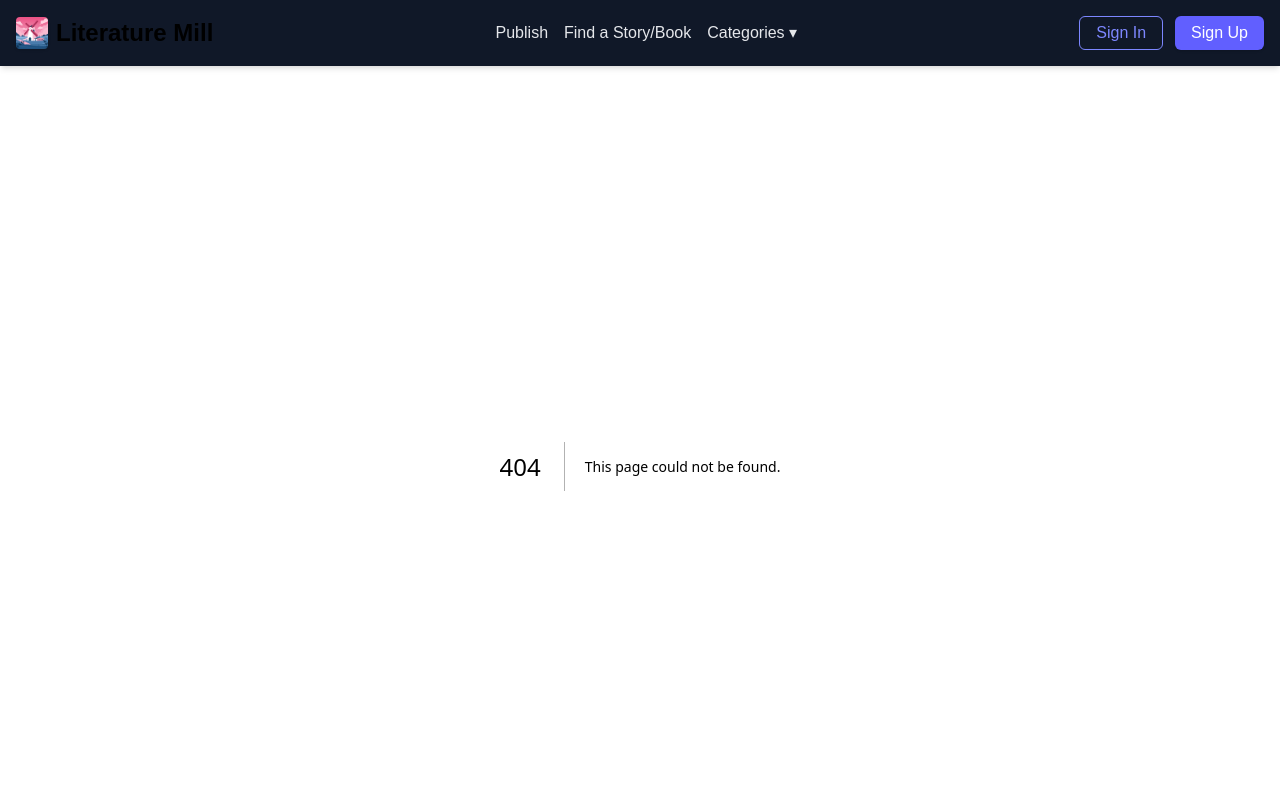
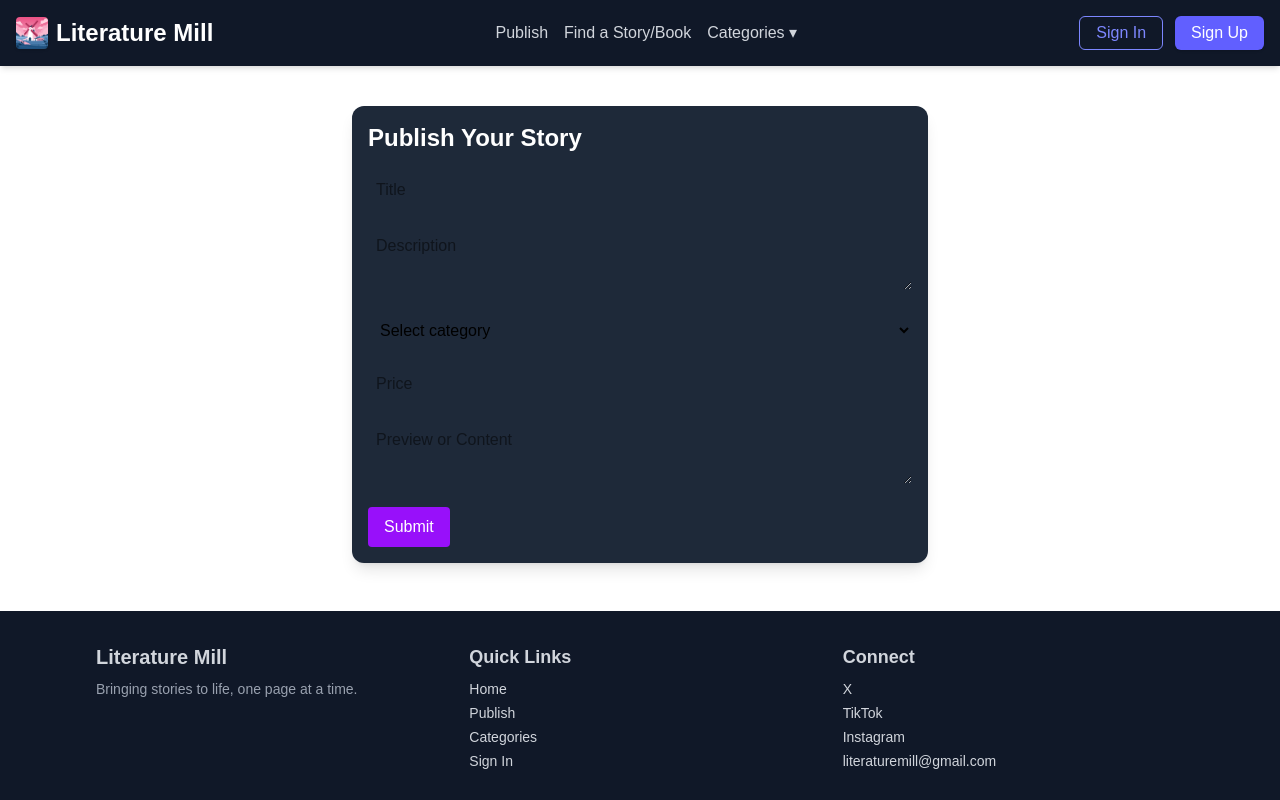
Before and after one commit to literaturemill/literaturemill, a Next.js app: page /publish in a window 1280 px wide. Before the commit this address had no page. Shown: the top 800 px of the page. Built offline with nearby package versions, Linux system fonts and the light colour scheme.

Commit message:
Add Publish page and update Navbar for navigation

```diff
--- /dev/null
+++ b/src/app/components/AuthModal.tsx
@@ -0,0 +1,64 @@
+"use client";
+
+import { useEffect, useState } from "react";
+import { Auth } from "@supabase/auth-ui-react";
+import { ThemeSupa } from "@supabase/auth-ui-shared";
+import { supabase } from "../supabaseClient"; // adjust if your path differs
+
+type AuthModalProps = {
+  isOpen: boolean;
+  onClose: () => void;
+  initialView?: "sign_in" | "sign_up";
+};
+
+export default function AuthModal({ isOpen, onClose, initialView = "sign_in" }: AuthModalProps) {
+  const [authView, setAuthView] = useState<"sign_in" | "sign_up">(initialView);
+
+  // Sync view every time modal is triggered
+  useEffect(() => {
+    if (isOpen) {
+      setAuthView(initialView);
+    }
+  }, [isOpen, initialView]);
+
+  if (!isOpen) return null;
+
+  return (
+    <div className="fixed inset-0 z-50 flex items-center justify-center bg-black bg-opacity-50">
+      <div className="bg-white p-6 rounded shadow-lg max-w-md w-full relative">
+        <button
+          onClick={() => {
+            onClose();
+            setAuthView("sign_in"); // reset to sign in after close
+          }}
+          className="absolute top-2 right-2 text-gray-600 hover:text-red-500 text-lg font-bold"
+        >
+          ✕
+        </button>
+
+        <Auth
+          supabaseClient={supabase}
+          appearance={{
+            theme: ThemeSupa,
+            variables: {
+              default: {
+                colors: {
+                  brand: authView === "sign_up" ? "#6366f1" : "#10b981", // indigo vs green
+                  brandAccent: authView === "sign_up" ? "#4f46e5" : "#059669",
+                },
+              },
+            },
+          }}
+          theme="dark"
+          providers={["google"]}
+          view={authView}
+          showLinks={true}
+          {...({
+            onViewChange: (view: "sign_in" | "sign_up") => setAuthView(view),
+          } as any)}
+          redirectTo=""
+        />
+      </div>
+    </div>
+  );
+}
--- a/src/app/components/Footer.tsx
+++ b/src/app/components/Footer.tsx
@@ -1,4 +1,11 @@
+"use client";
+
+import { useState } from "react";
+import AuthModal from "./AuthModal";
+
 const Footer = () => {
+  const [open, setOpen] = useState(false);
+
   return (
     <footer className="bg-gray-900 text-gray-300 py-8 mt-12">
       <div className="max-w-6xl mx-auto px-4 sm:px-6 lg:px-8">
@@ -18,7 +25,13 @@ const Footer = () => {
               <li><a href="/" className="hover:text-white">Home</a></li>
               <li><a href="/publish" className="hover:text-white">Publish</a></li>
               <li><a href="/categories" className="hover:text-white">Categories</a></li>
-              <li><a href="/signin" className="hover:text-white">Sign In</a></li>
+              <li>
+              <button
+                onClick={() => setOpen(true)}
+                className="hover:text-white focus:outline-none">
+                Sign In
+              </button>
+            </li>
             </ul>
           </div>
 
@@ -26,9 +39,10 @@ const Footer = () => {
           <div>
             <h4 className="text-lg font-semibold mb-2">Connect</h4>
             <ul className="space-y-1 text-sm">
-              <li><a href="https://twitter.com/literaturemill" className="hover:text-white" target="_blank">Twitter</a></li>
-              <li><a href="https://instagram.com/literaturemill" className="hover:text-white" target="_blank">Instagram</a></li>
-              <li><a href="mailto:support@literaturemill.com" className="hover:text-white">support@literaturemill.com</a></li>
+              <li><a href="https://x.com/LiteratureMill" className="hover:text-white" target="https://x.com/LiteratureMill">X</a></li>
+              <li><a href="https://www.tiktok.com/@literaturemill?_t=ZN-8wb08W7fdLy&_r=1" className="hover:text-white" target="https://www.tiktok.com/@literaturemill?_t=ZN-8wb08W7fdLy&_r=1">TikTok</a></li>
+              <li><a href="https://www.instagram.com/literaturemill1?igsh=cmFjMGgyOTJzdWd0&utm_source=qr" className="hover:text-white" target="https://www.instagram.com/literaturemill1?igsh=cmFjMGgyOTJzdWd0&utm_source=qr">Instagram</a></li>
+              <li><a href="mailto:literaturemill@gmail.com" className="hover:text-white">literaturemill@gmail.com</a></li>
             </ul>
           </div>
         </div>
@@ -37,6 +51,7 @@ const Footer = () => {
           &copy; 2025 Literature Mill. All rights reserved.
         </div>
       </div>
+      <AuthModal isOpen={open} onClose={() => setOpen(false)} />
     </footer>
   );
 };
--- a/src/app/components/Navbar.tsx
+++ b/src/app/components/Navbar.tsx
@@ -1,49 +1,58 @@
 'use client';
-import Link from "next/link";
-import { useState } from "react";
+
+import Link from 'next/link';
+import { useState } from 'react';
+import AuthModal from './AuthModal';
 
 export default function Navbar() {
+  const categories = ['Fiction', 'Non-fiction', 'Poetry', 'Sci-Fi', 'Fantasy', 'Romance'];
+
   const [open, setOpen] = useState(false);
-  const categories = ["Fiction", "Non-fiction", "Poetry", "Sci-Fi", "Fantasy", "Romance"];
+  const [view, setView] = useState<'sign_in' | 'sign_up'>('sign_in');
+  const [openDropdown, setOpenDropdown] = useState(false);
 
   return (
     <nav className="w-full bg-gray-900 shadow-md p-4 flex justify-between items-center">
-
-        {/* Logo Section Below */}
+      {/* Logo Section */}
       <div className="flex items-center space-x-2">
-  <Link href="/"
-     className="flex items-center space-x-2 hover:opacity-80 transition duration-300">
+        <Link href="/">
+          <div className="flex items-center space-x-2 hover:opacity-80 transition duration-300">
             <img
               src="/windmill.jpg"
               alt="Literature Mill logo"
               className="w-8 h-8 rounded-sm object-cover shadow-sm"
             />
-      <span className="text-2xl font-bold text-white-750">
-        Literature Mill
-      </span>
+            <span className="text-2xl font-bold text-white">Literature Mill</span>
+          </div>
         </Link>
       </div>
 
+      {/* Center Actions */}
+      <div className="flex gap-4 text-gray-300 relative">
+        <Link href="/publish" className="hover:text-indigo-400 transition">
+        Publish
+        </Link>
 
-      <div className="flex gap-4 text-gray-700 relative">
-        <button className="text-gray-200 hover:text-indigo-400">Publish</button>
-        <button className="text-gray-200 hover:text-indigo-400">Find a Story/Book</button>
 
-        {/* Dropdown */}
+
+        <button className="hover:text-indigo-400 transition" onClick={() => {}}>
+          Find a Story/Book
+        </button>
+
         <div className="relative">
           <button
-            onClick={() => setOpen(!open)}
-            className="text-gray-200 hover:text-indigo-400 transition duration-200
-            focus:outline-none focus:ring-2 focus:ring-indigo-500 transition duration-150 ease-in-out">
-
+            onClick={() => setOpenDropdown(!openDropdown)}
+            className="hover:text-indigo-400 transition"
+          >
             Categories ▾
           </button>
-          {open && (
-            <ul className="absolute top-full mt-2 bg-white border shadow-md rounded p-2 w-40 z-50">
+
+          {openDropdown && (
+            <ul className="absolute top-full mt-2 bg-white border rounded p-2 z-50 text-black shadow-md w-48">
               {categories.map((cat) => (
                 <li
                   key={cat}
-                  className="p-1 hover:bg-indigo-50 cursor-pointer"
+                  className="p-2 hover:bg-indigo-100 cursor-pointer rounded"
                 >
                   {cat}
                 </li>
@@ -53,17 +62,34 @@ export default function Navbar() {
         </div>
       </div>
 
+      {/* Auth Buttons */}
       <div className="flex gap-3">
-        <button className="border border-indigo-400 text-indigo-400 px-4 py-1 rounded-md hover:bg-indigo-500 hover:text-white transition
-        focus:outline-none focus:ring-2 focus:ring-indigo-500 transition duration-150 ease-in-out">
+        <button
+          onClick={() => {
+            setView('sign_in');
+            setOpen(true);
+          }}
+          className="border border-indigo-400 text-indigo-400 px-4 py-1 rounded-md hover:bg-indigo-500 hover:text-white transition focus:outline-none focus:ring-2 focus:ring-indigo-500"
+        >
           Sign In
         </button>
-        <button className="bg-indigo-500 hover:bg-indigo-400 text-white px-4 py-1 rounded-md shadow-sm transition
-        focus:outline-none focus:ring-2 focus:ring-indigo-500 transition duration-150 ease-in-out">
+        <button
+          onClick={() => {
+            setView('sign_up');
+            setOpen(true);
+          }}
+          className="bg-indigo-500 hover:bg-indigo-400 text-white px-4 py-1 rounded-md shadow-sm transition focus:outline-none focus:ring-2 focus:ring-indigo-500"
+        >
           Sign Up
         </button>
+      </div>
 
-      </div>
+      {/* Modal */}
+      <AuthModal
+        isOpen={open}
+        onClose={() => setOpen(false)}
+        initialView={view}
+      />
     </nav>
   );
 }
--- /dev/null
+++ b/src/app/publish/page.tsx
@@ -0,0 +1,51 @@
+'use client';
+
+import { useState } from 'react';
+import { supabase } from '../supabaseClient'; // Adjust path if needed
+
+export default function PublishPage() {
+  const [form, setForm] = useState({
+    title: '',
+    description: '',
+    category: '',
+    price: '',
+    content: ''
+  });
+
+  const handleChange = (e: React.ChangeEvent<HTMLInputElement | HTMLTextAreaElement | HTMLSelectElement>) => {
+    setForm({ ...form, [e.target.name]: e.target.value });
+  };
+
+  const handleSubmit = async (e: React.FormEvent) => {
+    e.preventDefault();
+    const { error } = await supabase.from('books').insert([form]);
+    if (error) {
+      alert('Error submitting: ' + error.message);
+    } else {
+      alert('Submitted successfully!');
+      setForm({ title: '', description: '', category: '', price: '', content: '' });
+    }
+  };
+
+  return (
+    <div className="max-w-xl mx-auto mt-10 p-4 bg-gray-800 text-white rounded-xl shadow-lg">
+      <h1 className="text-2xl font-bold mb-4">Publish Your Story</h1>
+      <form onSubmit={handleSubmit} className="space-y-4">
+        <input name="title" placeholder="Title" value={form.title} onChange={handleChange} className="w-full p-2 rounded text-black" />
+        <textarea name="description" placeholder="Description" value={form.description} onChange={handleChange} className="w-full p-2 rounded text-black" />
+        <select name="category" value={form.category} onChange={handleChange} className="w-full p-2 rounded text-black">
+          <option value="">Select category</option>
+          <option>Fiction</option>
+          <option>Non-fiction</option>
+          <option>Poetry</option>
+          <option>Sci-Fi</option>
+          <option>Fantasy</option>
+          <option>Romance</option>
+        </select>
+        <input name="price" type="number" placeholder="Price" value={form.price} onChange={handleChange} className="w-full p-2 rounded text-black" />
+        <textarea name="content" placeholder="Preview or Content" value={form.content} onChange={handleChange} className="w-full p-2 rounded text-black" />
+        <button type="submit" className="bg-purple-600 px-4 py-2 rounded hover:bg-purple-700">Submit</button>
+      </form>
+    </div>
+  );
+}
--- /dev/null
+++ b/src/app/supabaseClient.ts
@@ -0,0 +1,6 @@
+import { createClient } from '@supabase/supabase-js';
+
+const supabaseUrl = 'https://ooaziodpseuwgmtgevog.supabase.co'; // Replace with your project URL
+const supabaseAnonKey = 'eyJhbGciOiJIUzI1NiIsInR5cCI6IkpXVCJ9.eyJpc3MiOiJzdXBhYmFzZSIsInJlZiI6Im9vYXppb2Rwc2V1d2dtdGdldm9nIiwicm9sZSI6ImFub24iLCJpYXQiOjE3NDc5ODU5MDgsImV4cCI6MjA2MzU2MTkwOH0.yluu9DlccVm2GoaNMByYGmtlF2qn_6A9Gh6VpmhSnWo'; // Replace with your anon public key
+
+export const supabase = createClient(supabaseUrl, supabaseAnonKey);
```
Also changed, not shown: package.json (+9 -6 lines), 1 other file (tests, documents, lock files or other folders). Lines whose indentation alone changed are shown as unchanged.
